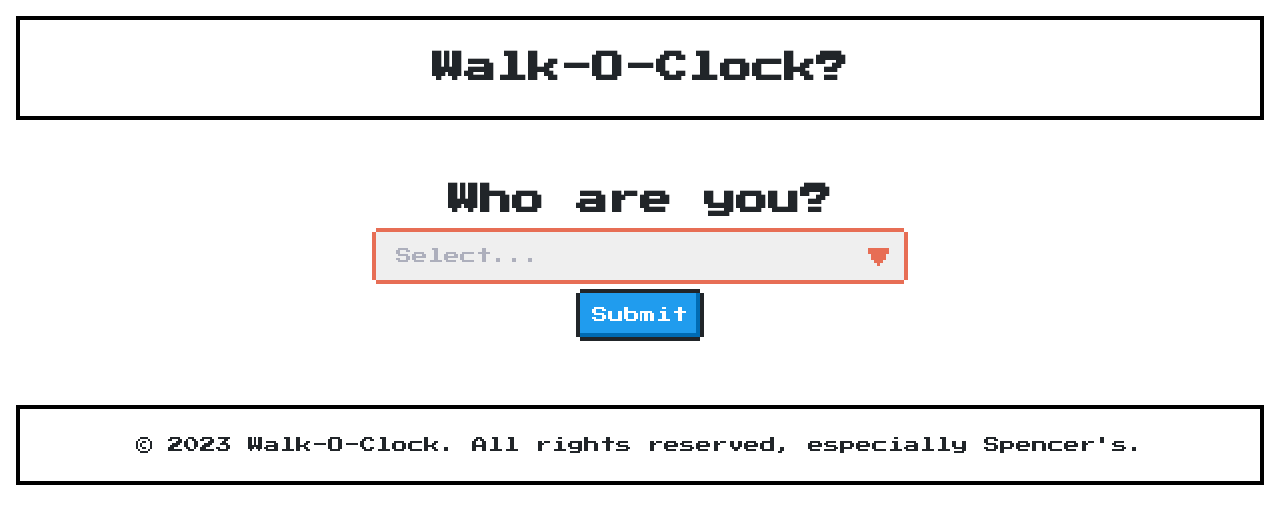
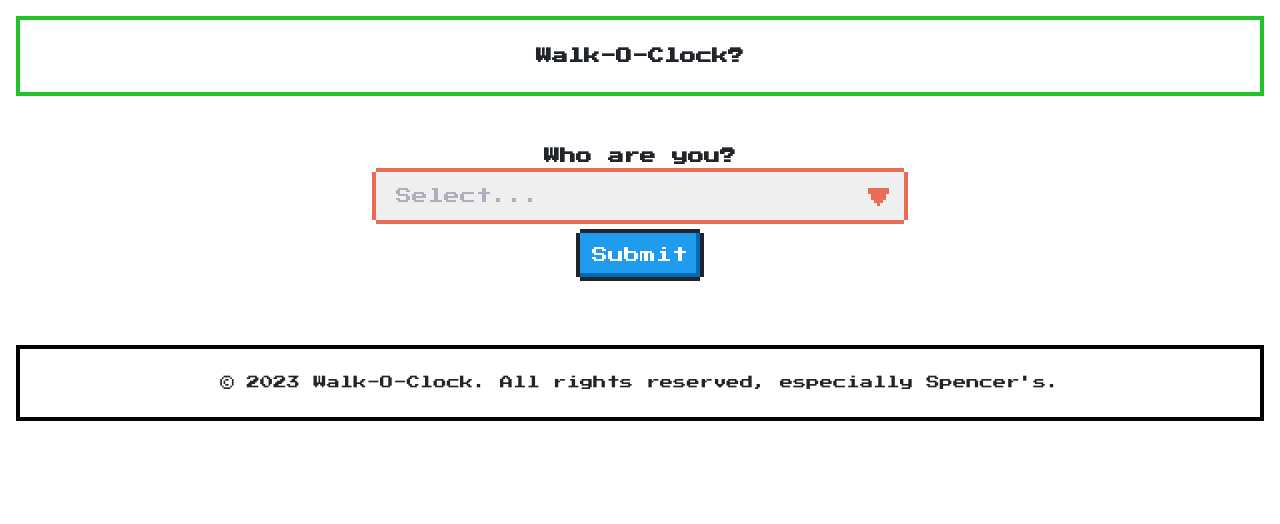
Before and after one commit to bash7325/walk-o-clock, an Angular app: page / in a window 1280 px wide. Shown: the top 524 px of the page. Built offline with nearby package versions, Linux system fonts and the light colour scheme.

Commit message:
added temp icon, wind speed as a param

```diff
--- a/src/app/app.component.html
+++ b/src/app/app.component.html
@@ -17,7 +17,8 @@
   <section *ngIf="weatherData" id="weather-results" class="nes-container">
     <h2>Current Weather</h2>
     <p id="weather-description"><span>{{ weatherData.weather[0].description }}</span><img id="weather-icon" src="{{ weatherIcon }}" alt="Weather Icon"></p>
-    <p id="temperature">Temp: {{ weatherData.main.temp }}&deg;F</p>
+    <p id="temperature"><span>{{ weatherData.main.temp | number:'1.0-0' }}&deg;F</span><img id="thermometer" src="assets/icons/thermo2.png" alt="Thermometer"></p>
+    <p id="temperature">Wind: {{ weatherData.wind.speed }} Mph</p>
   </section>
   <section *ngIf="weatherData" id="recommendation-result" class="nes-container">
     <p id="walk-recommendation"><span>{{ recommendation }}</span><img id="walk-icon" src="{{ walkIcon }}" alt="Walk Icon"></p>
--- a/src/app/app.component.ts
+++ b/src/app/app.component.ts
@@ -33,7 +33,7 @@ export class AppComponent {
   }
 
   isWalkOClock() {
-    const temp = this.weatherData.main.temp;
+    const temp = Math.round(this.weatherData.main.temp);
     const windSpeed = this.weatherData.wind.speed;
 
     if (this.selectedUser === 'Alex') {
--- a/src/styles.css
+++ b/src/styles.css
@@ -16,12 +16,25 @@ header h1 {
     margin: 0;
 }
 
+h1 {
+    font-size: inherit !important;
+    margin-bottom: 0px !important;
+}
+
 h1,h2 {
     text-align: center;
 }
 
 main {
     padding: 2rem;
+}
+
+p {
+  font-size: smaller;
+}
+
+h1.nes-container {
+  border-color: #22c425 !important;
 }
 
 label,
@@ -54,6 +67,10 @@ button {
 
 #weather-icon, #walkIcon {
   padding-left: .5rem;
+}
+
+#thermometer {
+  width: 32px;
 }
 
 footer {
```
Also changed, not shown: src/assets/icons/thermo1.png (added), src/assets/icons/thermo2.png (added).
